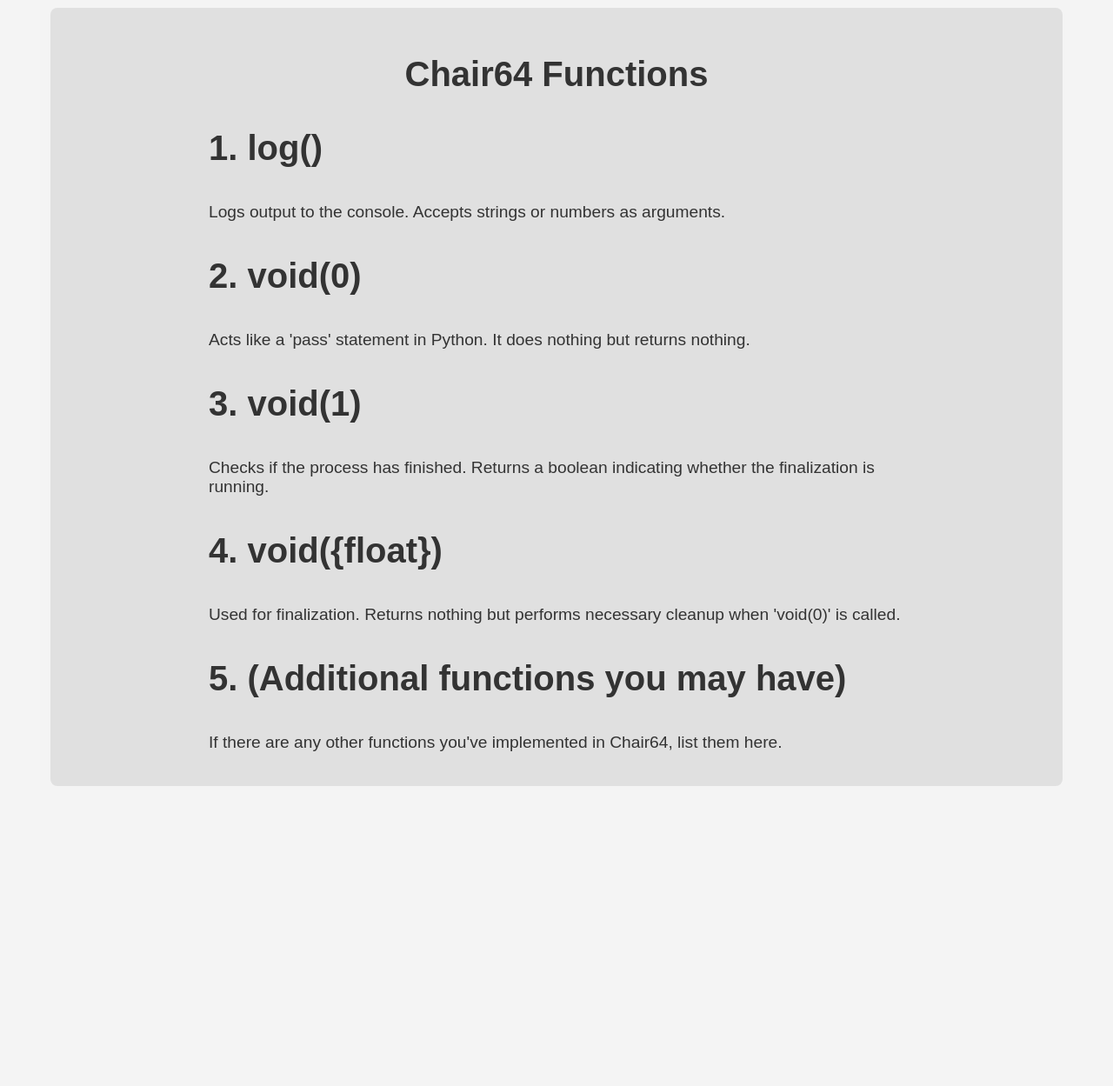
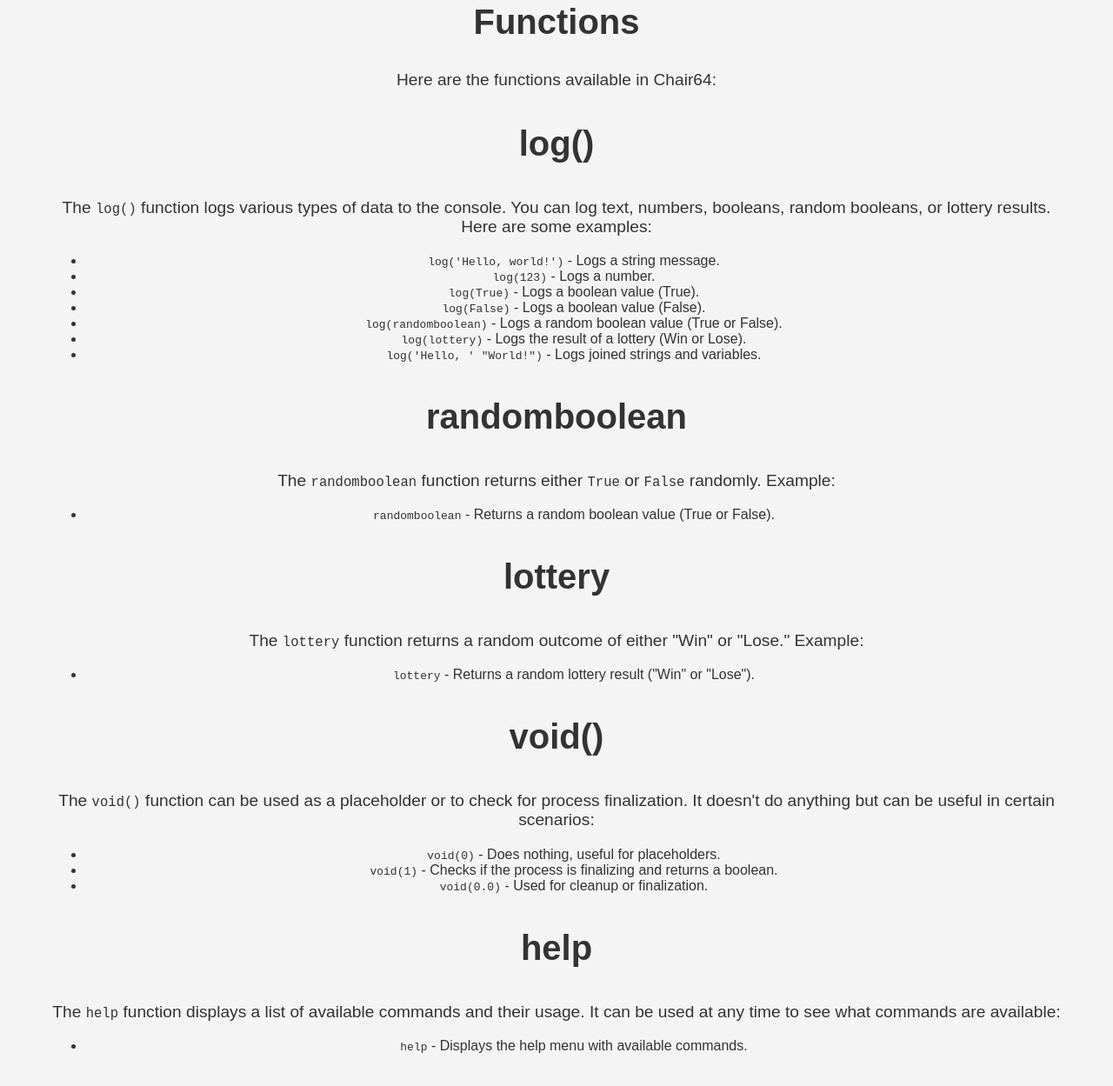
Before and after one commit to theodore625/chair64, a plain HTML site: page index.html in a window 1280 px wide. Shown: the part 1125-2374 px from the top of the page at 87% size. Before the commit the page ends 2087 px from the top, so only its background shows below. Drawn offline with Linux system fonts and the light colour scheme.

Commit message:
Update index.html

```diff
--- a/index.html
+++ b/index.html
@@ -77,21 +77,49 @@
     </div>
 
     <!-- Functions Section -->
-    <div class="section" id="functions">
-        <h2>Chair64 Functions</h2>
-        <div class="function-list">
-            <h3>1. log()</h3>
-            <p>Logs output to the console. Accepts strings or numbers as arguments.</p>
-            <h3>2. void(0)</h3>
-            <p>Acts like a 'pass' statement in Python. It does nothing but returns nothing.</p>
-            <h3>3. void(1)</h3>
-            <p>Checks if the process has finished. Returns a boolean indicating whether the finalization is running.</p>
-            <h3>4. void({float})</h3>
-            <p>Used for finalization. Returns nothing but performs necessary cleanup when 'void(0)' is called.</p>
-            <h3>5. (Additional functions you may have)</h3>
-            <p>If there are any other functions you've implemented in Chair64, list them here.</p>
-        </div>
-    </div>
+    <section id="functions">
+  <h2>Functions</h2>
+  <p>Here are the functions available in Chair64:</p>
+
+  <h3>log()</h3>
+  <p>The <code>log()</code> function logs various types of data to the console. You can log text, numbers, booleans, random booleans, or lottery results. Here are some examples:</p>
+  <ul>
+    <li><code>log('Hello, world!')</code> - Logs a string message.</li>
+    <li><code>log(123)</code> - Logs a number.</li>
+    <li><code>log(True)</code> - Logs a boolean value (True).</li>
+    <li><code>log(False)</code> - Logs a boolean value (False).</li>
+    <li><code>log(randomboolean)</code> - Logs a random boolean value (True or False).</li>
+    <li><code>log(lottery)</code> - Logs the result of a lottery (Win or Lose).</li>
+    <li><code>log('Hello, ' "World!")</code> - Logs joined strings and variables.</li>
+  </ul>
+
+  <h3>randomboolean</h3>
+  <p>The <code>randomboolean</code> function returns either <code>True</code> or <code>False</code> randomly. Example:</p>
+  <ul>
+    <li><code>randomboolean</code> - Returns a random boolean value (True or False).</li>
+  </ul>
+
+  <h3>lottery</h3>
+  <p>The <code>lottery</code> function returns a random outcome of either "Win" or "Lose." Example:</p>
+  <ul>
+    <li><code>lottery</code> - Returns a random lottery result ("Win" or "Lose").</li>
+  </ul>
+
+  <h3>void()</h3>
+  <p>The <code>void()</code> function can be used as a placeholder or to check for process finalization. It doesn't do anything but can be useful in certain scenarios:</p>
+  <ul>
+    <li><code>void(0)</code> - Does nothing, useful for placeholders.</li>
+    <li><code>void(1)</code> - Checks if the process is finalizing and returns a boolean.</li>
+    <li><code>void(0.0)</code> - Used for cleanup or finalization.</li>
+  </ul>
+
+  <h3>help</h3>
+  <p>The <code>help</code> function displays a list of available commands and their usage. It can be used at any time to see what commands are available:</p>
+  <ul>
+    <li><code>help</code> - Displays the help menu with available commands.</li>
+  </ul>
+</section>
+
 
 </body>
 </html>
```
